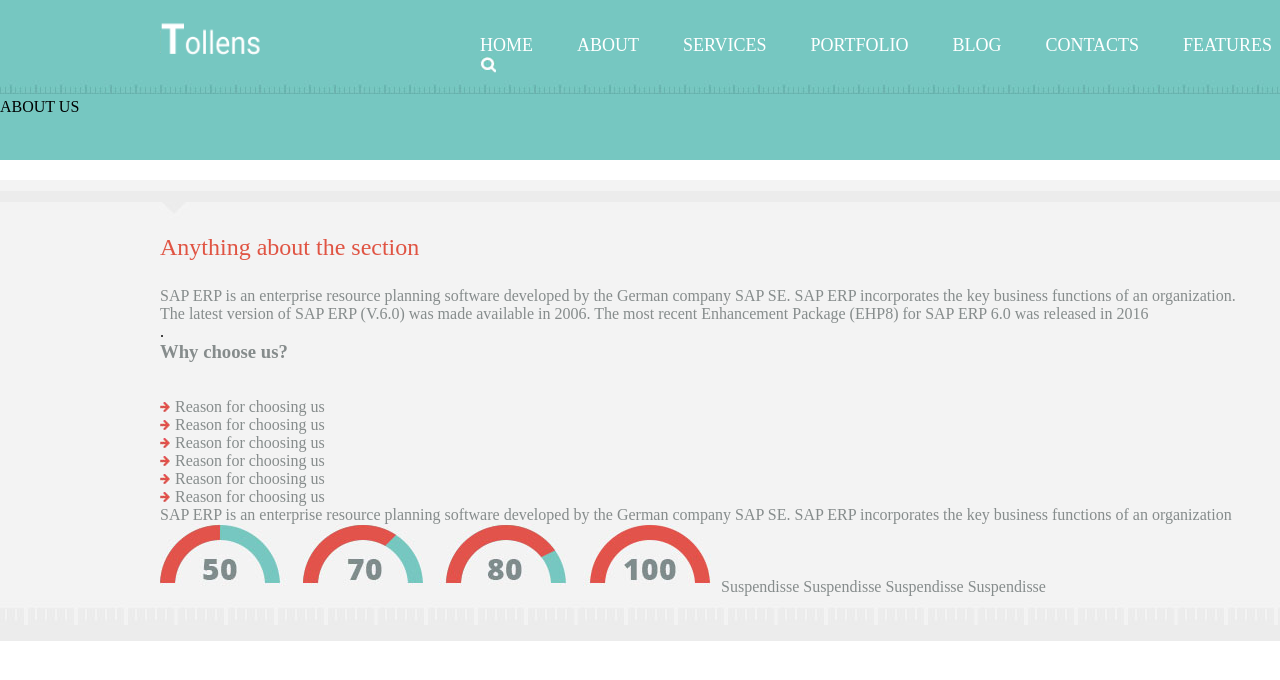
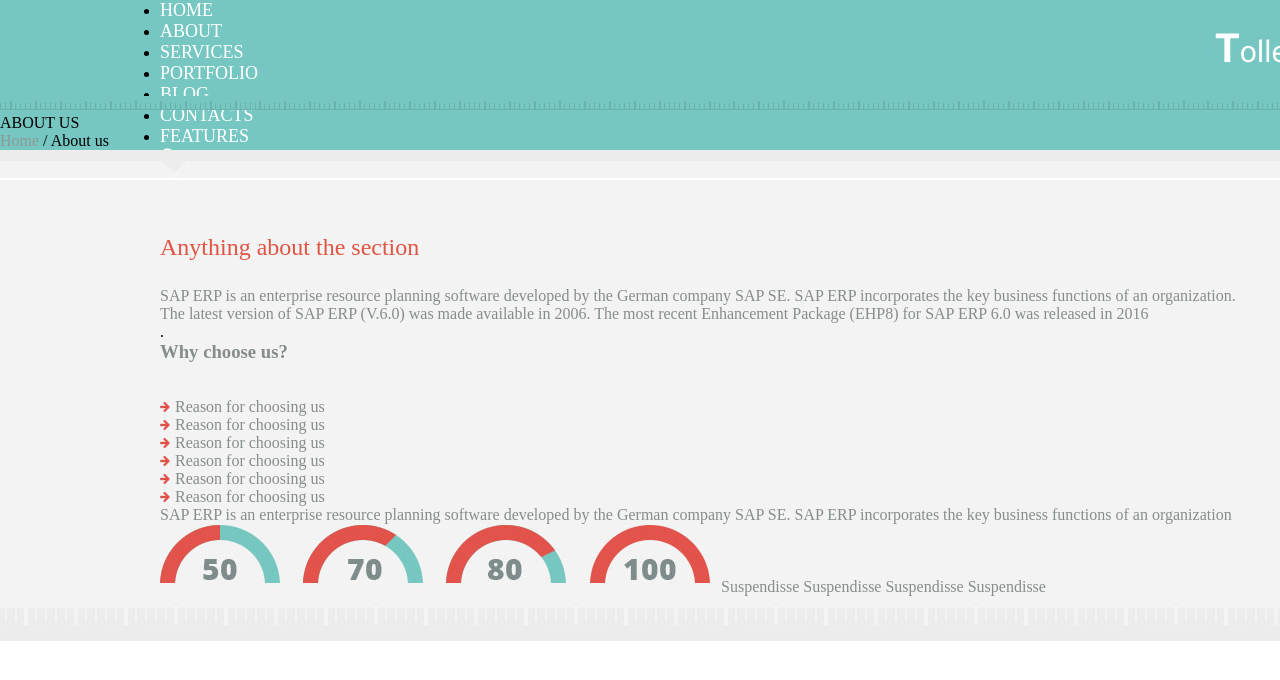
Before and after one commit to rbnp98/Leapfrog, a plain HTML site: page Design-Assignment-1/index.html in a window 1280 px wide. Shown: the top 680 px of the page. Drawn offline with Linux system fonts and the light colour scheme.

Commit message:
Add distorted project

```diff
--- a/Design-Assignment-1/CSS/layout.css
+++ b/Design-Assignment-1/CSS/layout.css
@@ -21,55 +21,6 @@
 	padding-top: 21px;
 
 
-
-}
-
-.header-top-right{
-	float: right;
-	width: 852px;
-
-	padding-top: 35px;
-
-}
-
-.header-bottom{
-
-	width: 1500px;
-
-
-}
-
-.logo{
-	width: 113px;
-	height: 35px;
-
-}
-
-.menu{
-  list-style-type: none;
-  margin: 0;
-  padding: 0;
-
-}
-.menu li{
-	display: inline;
-	margin-right: 40px;
-
-}	padding-right: 160px;
-	background: #ececec;
-
-}
-.header-bottom-left{
-	color: #8f9897;
-	line-height: 75px;
-	font-size: 18px;
-	float:left;
-
-	width: 320px;
-
-}
-
-.header-bottom-right{
 
 	width: 852px;
 	float: right;
```
